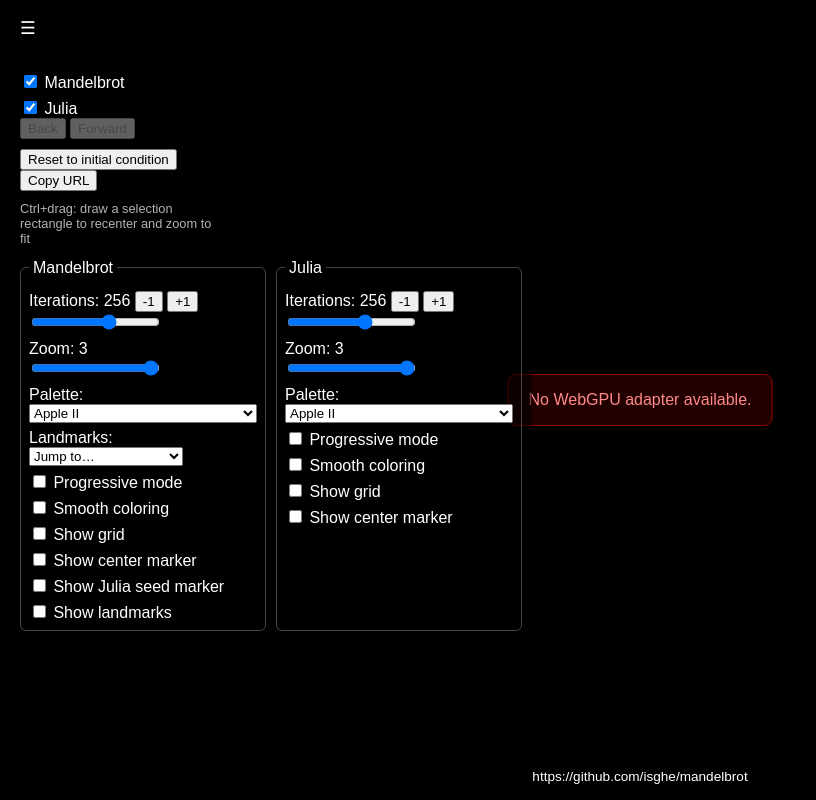
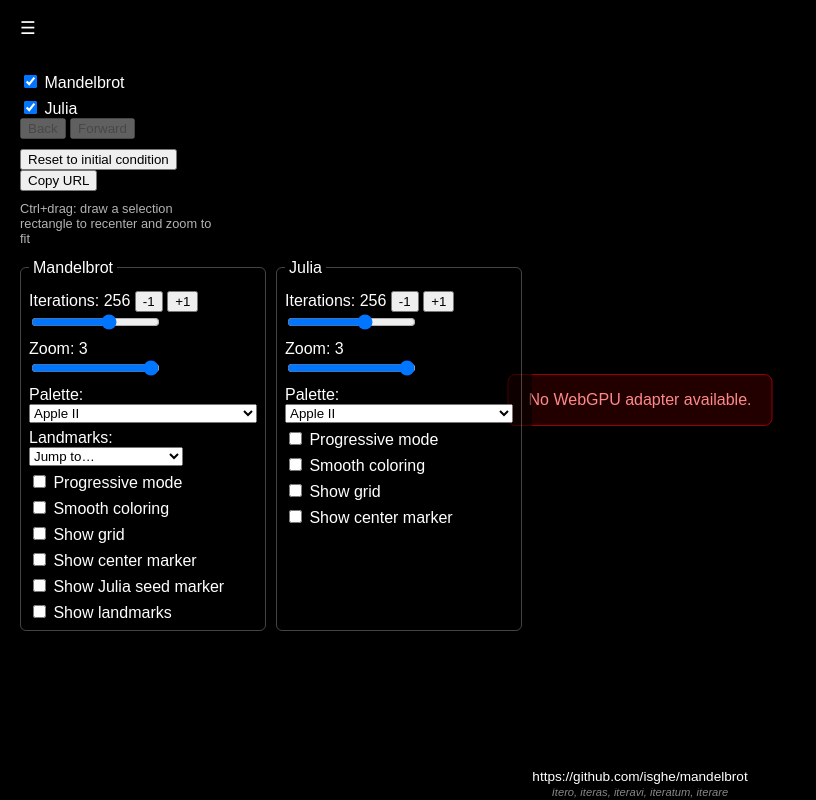
Before and after one commit to isghe/mandelbrot, a website with bundled scripts: page index.html in a window 1280 px wide. Shown: the whole page, without its empty margins (0-816 px from the left). Built offline with nearby package versions, Linux system fonts and the light colour scheme.

Commit message:
Add Latin motto below title and repo link

```diff
--- a/assets/style.css
+++ b/assets/style.css
@@ -75,3 +75,8 @@ body.dual-view #uiPanels { flex-direction:row; }
   background:#0008; color:white; padding:6px 10px; border-radius:8px;
   font-family:sans-serif; font-size:0.85em; text-decoration:none;
 }
+
+#motto {
+  position:fixed; bottom:2px; left:50%; transform:translateX(-50%); z-index:1;
+  color:#fff8; font-family:sans-serif; font-size:0.7em; font-style:italic;
+}
--- a/index.html
+++ b/index.html
@@ -26,6 +26,7 @@
 <button type="button" id="uiToggleBtn" title="Show/hide settings (H)">☰</button>
 
 <a id="repoLink" href="https://github.com/isghe/mandelbrot" target="_blank" rel="noopener">https://github.com/isghe/mandelbrot</a>
+<div id="motto">Itero, iteras, iteravi, iteratum, iterare</div>
 
 <div id="ui">
   <div id="uiCommon">
```
Also changed, not shown: README.md.
